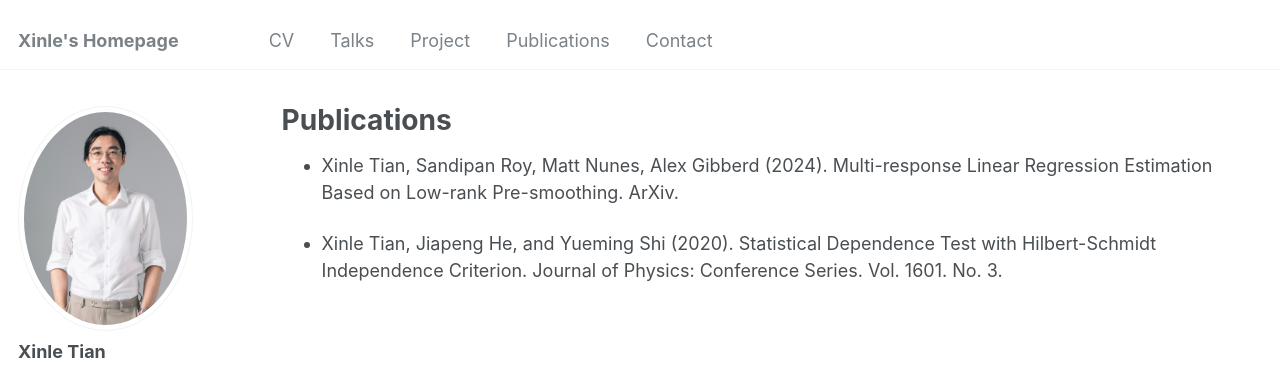
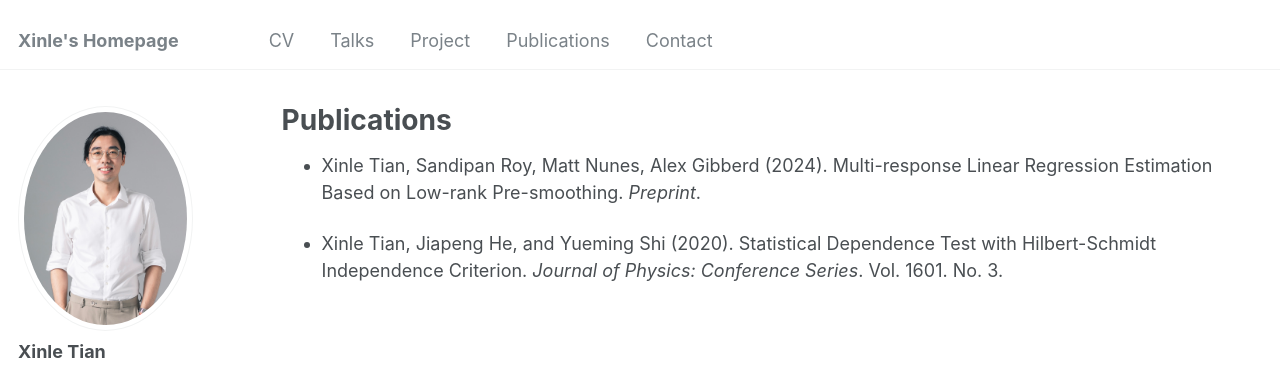
Before and after one commit to xinlet/xinlet.github.io, a Jekyll site: the page built from _pages/publications.md, in a window 1280 px wide. Shown: the top 375 px of the page. Built offline with Jekyll 4.4.1, drawn with Linux system fonts in a browser that asks for light colours.

Commit message:
Update publications.md

```diff
--- a/_pages/publications.md
+++ b/_pages/publications.md
@@ -5,6 +5,6 @@ permalink: /publications/
 author_profile: true
 ---
 
-* Xinle Tian, Sandipan Roy, Matt Nunes, Alex Gibberd (2024). Multi-response Linear Regression Estimation Based on Low-rank Pre-smoothing. ArXiv.
+* Xinle Tian, Sandipan Roy, Matt Nunes, Alex Gibberd (2024). Multi-response Linear Regression Estimation Based on Low-rank Pre-smoothing. *Preprint*.
 
-* Xinle Tian, Jiapeng He, and Yueming Shi (2020). Statistical Dependence Test with Hilbert-Schmidt Independence Criterion. Journal of Physics: Conference Series. Vol. 1601. No. 3.
+* Xinle Tian, Jiapeng He, and Yueming Shi (2020). Statistical Dependence Test with Hilbert-Schmidt Independence Criterion. *Journal of Physics: Conference Series*. Vol. 1601. No. 3.
```
